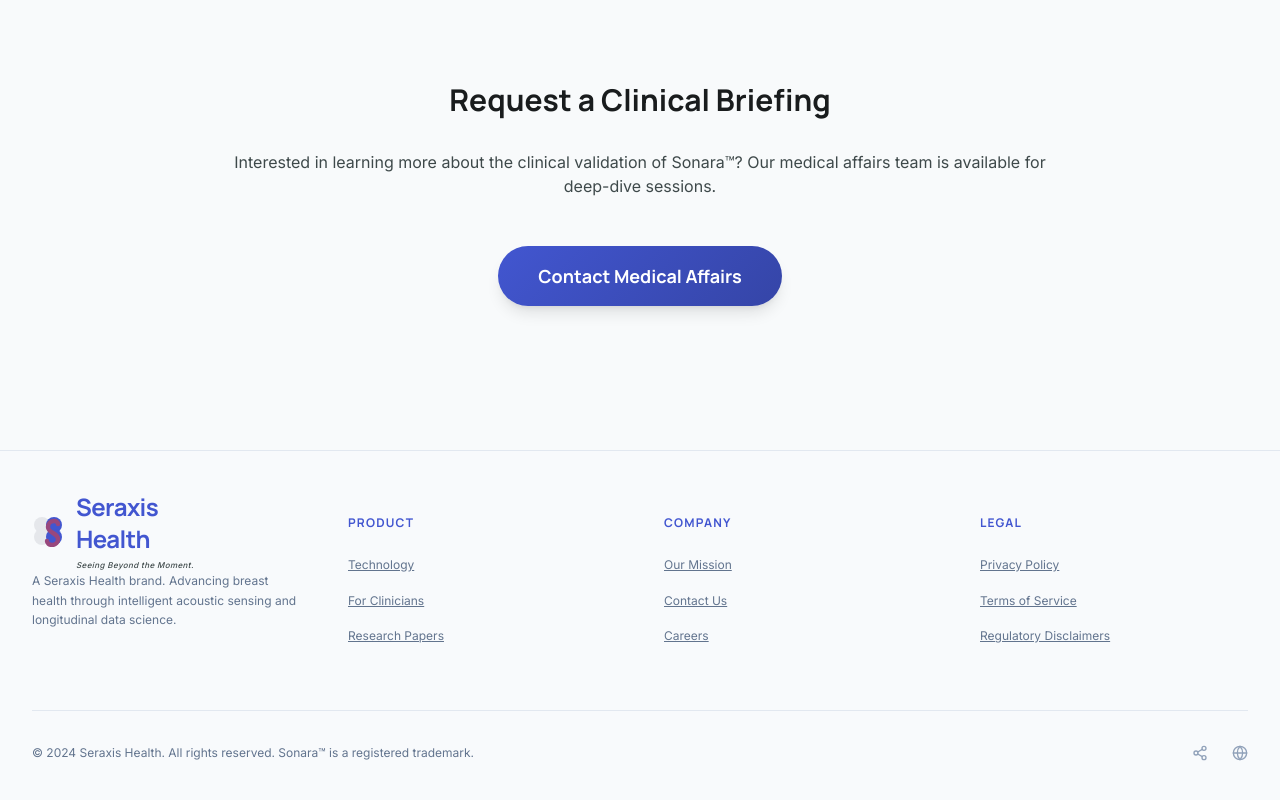
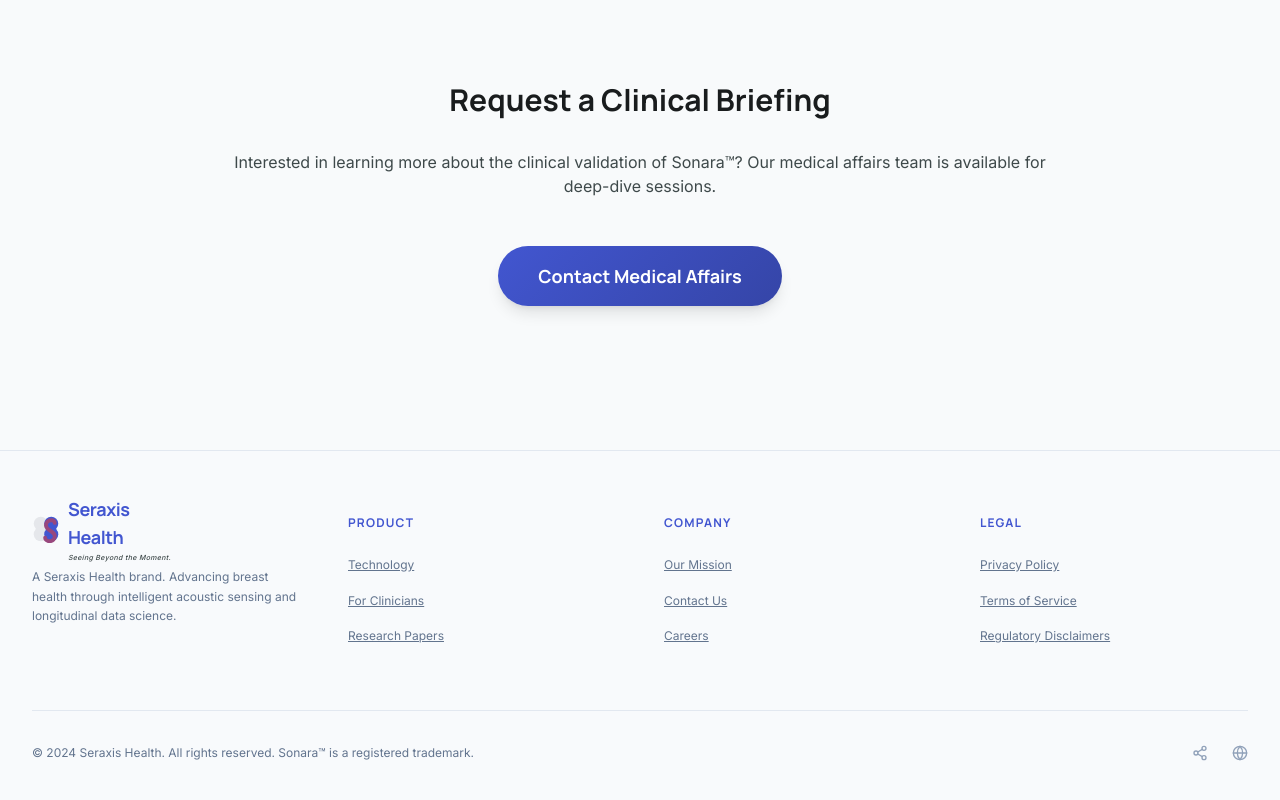
Before and after one commit to JoeMama130300/Seraxis-Health-Website, a React (Vite) app: page /clinicians in a window 1280 px wide. Shown: the part 792-1592 px from the top of the page. Built offline with nearby package versions, Linux system fonts and the light colour scheme.

Commit message:
refactor(Logo): Adjust sizes and spacing for better visual hierarchy
Scaled down the Logo component sizes in the Navbar and Footer for a more subtle presence. Also refined spacing within the Logo component itself to improve overall visual balance and readability, particularly for the brand text.

```diff
--- a/src/components/Footer.tsx
+++ b/src/components/Footer.tsx
@@ -8,7 +8,7 @@
       <div className="grid grid-cols-1 md:grid-cols-4 gap-12 px-8 py-16 max-w-7xl mx-auto">
         <div className="col-span-1 md:col-span-1">
           <div className="flex items-center gap-2 mb-6">
-            <Logo className="h-8" />
+            <Logo className="h-7" />
           </div>
           <p className="font-body text-xs leading-relaxed text-slate-500">
             A Seraxis Health brand. Advancing breast health through intelligent acoustic sensing and longitudinal data science.
--- a/src/components/Logo.tsx
+++ b/src/components/Logo.tsx
@@ -7,12 +7,12 @@
 
 export default function Logo({ className = "h-10", showText = true }: LogoProps) {
   return (
-    <div className={`flex items-center gap-3 ${className}`}>
+    <div className={`flex items-center gap-2 ${className}`}>
       <svg
         viewBox="0 0 160 160"
         fill="none"
         xmlns="http://www.w3.org/2000/svg"
-        className="h-full w-auto"
+        className="h-full w-auto shrink-0"
       >
         {/* Grey circles on the left */}
         <circle cx="50" cy="50" r="40" fill="#E5E7EB" />
@@ -35,10 +35,10 @@
       {showText && (
         <div className="flex flex-col justify-center">
           <div className="flex flex-col leading-none">
-            <span className="font-headline font-bold text-2xl tracking-tight text-[#4256D0]">Seraxis</span>
-            <span className="font-headline font-bold text-2xl tracking-tight text-[#4256D0]">Health</span>
+            <span className="font-headline font-bold text-base md:text-lg tracking-tight text-[#4256D0]">Seraxis</span>
+            <span className="font-headline font-bold text-base md:text-lg tracking-tight text-[#4256D0]">Health</span>
           </div>
-          <span className="text-[8px] font-medium tracking-wider text-on-surface-variant mt-1 italic">
+          <span className="text-[7px] font-medium tracking-wider text-on-surface-variant mt-0.5 italic">
             Seeing Beyond the Moment.
           </span>
         </div>
--- a/src/components/Navbar.tsx
+++ b/src/components/Navbar.tsx
@@ -27,7 +27,7 @@
     <nav className="fixed top-0 w-full z-50 glass-nav shadow-sm">
       <div className="flex justify-between items-center px-6 md:px-8 py-3 max-w-7xl mx-auto">
         <Link to="/" className="flex items-center gap-2" onClick={() => setIsMobileMenuOpen(false)}>
-          <Logo className="h-10 md:h-12" />
+          <Logo className="h-8 md:h-10" />
         </Link>
 
         {/* Desktop Navigation */}
```
